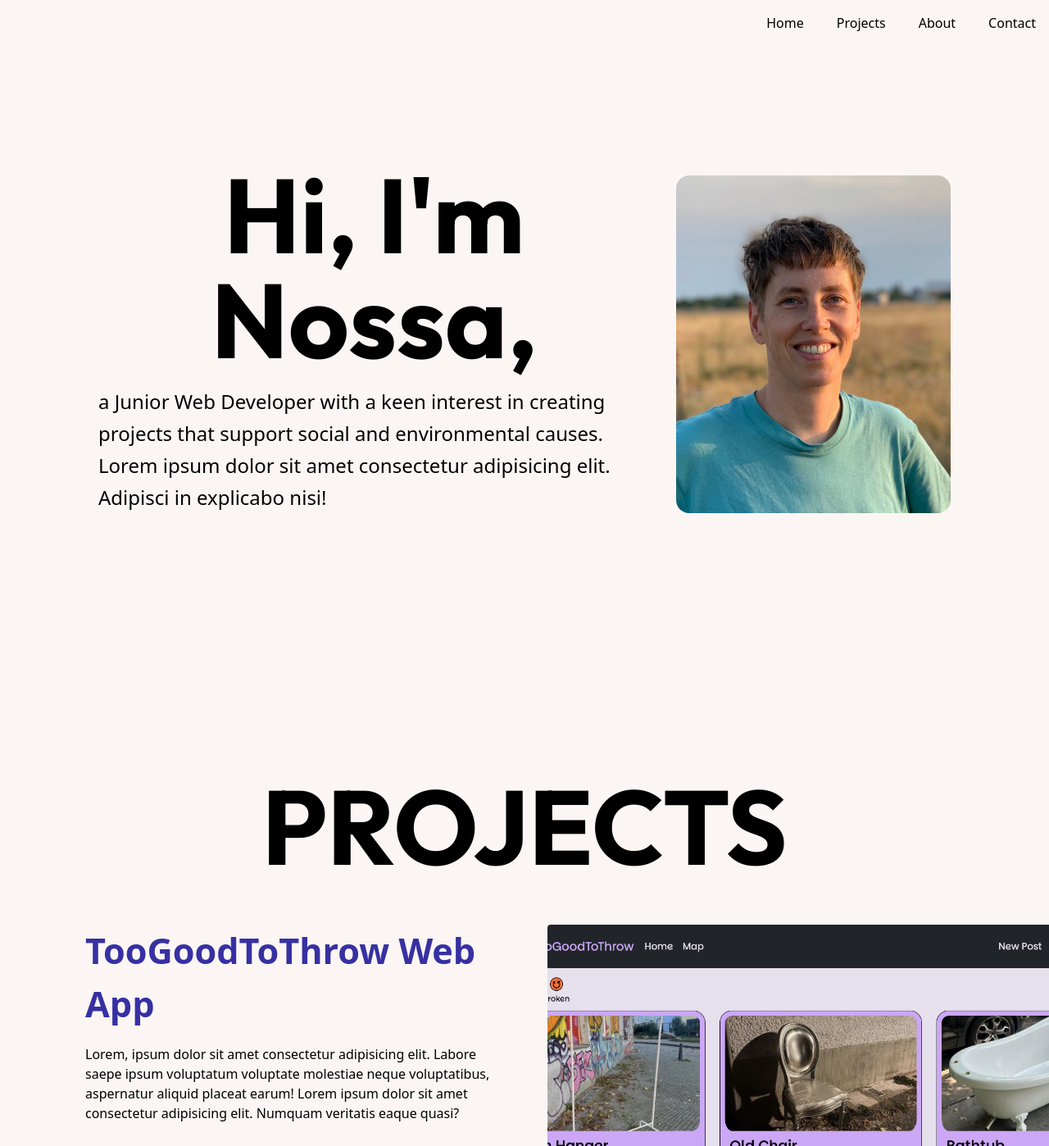
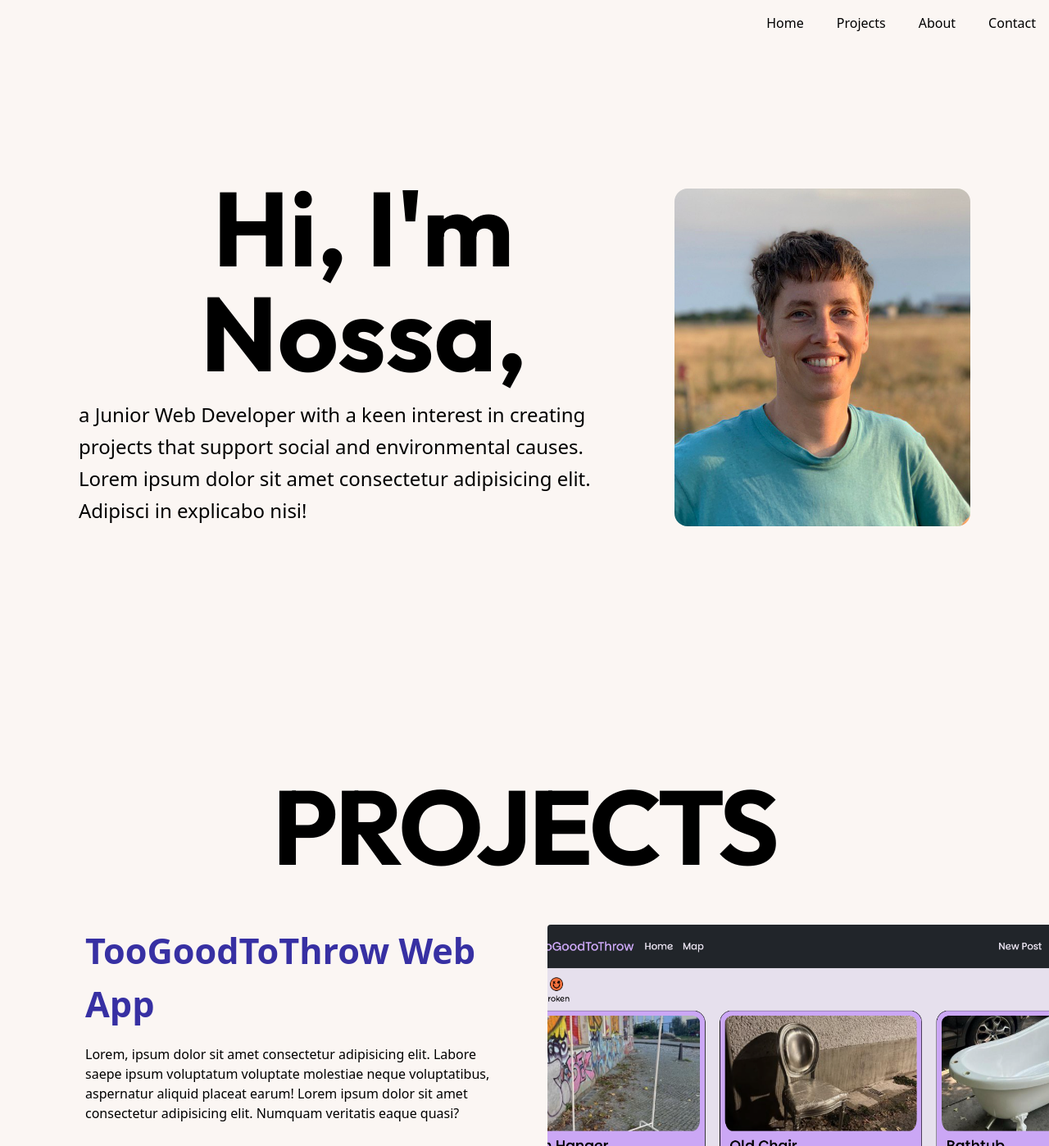
Before and after one commit to nossaschaefer/portfolio, a Vue app: page /projects in a window 1280 px wide. Shown: the top 1398 px of the page at 82% size. Built offline with nearby package versions, Linux system fonts and the light colour scheme.

Commit message:
"adjusted paddings"

```diff
--- a/src/views/HomeView.vue
+++ b/src/views/HomeView.vue
@@ -1,7 +1,7 @@
 <script setup></script>
 <template>
   <section class="min-h-screen flex flex-col items-center justify-center w-full xl:px-20">
-    <div class="flex flex-col lg:flex-row p-6 w-full mt-10 max-w-[1490px]">
+    <div class="flex flex-col lg:flex-row pt-8 w-full mt-10 max-w-[1490px]">
       <div class="flex flex-col">
         <h1 class="font text-8xl font-bold xl:text-9xl text-center w-full">Hi, I'm Nossa,</h1>
         <div class="w-full p-4 h-full">
--- a/src/views/ProjectsView.vue
+++ b/src/views/ProjectsView.vue
@@ -3,7 +3,9 @@
     id="projects"
     class="min-h-screen flex flex-col items-center justify-center w-full xl:px-20 pt-20"
   >
-    <h1 class="font text-7xl sm:text-9xl text-center font-bold pt-16 mb-8">PROJECTS</h1>
+    <h1 class="font text-7xl tracking-tight sm:text-9xl text-center font-bold pt-16 mb-8">
+      PROJECTS
+    </h1>
     <div class="flex flex-col gap-[6rem] p-4 md:p-6 2xl:pt-16 items-center w-full max-w-[1490px]">
       <!-- TooGoodToThrow App Card -->
       <div
```
